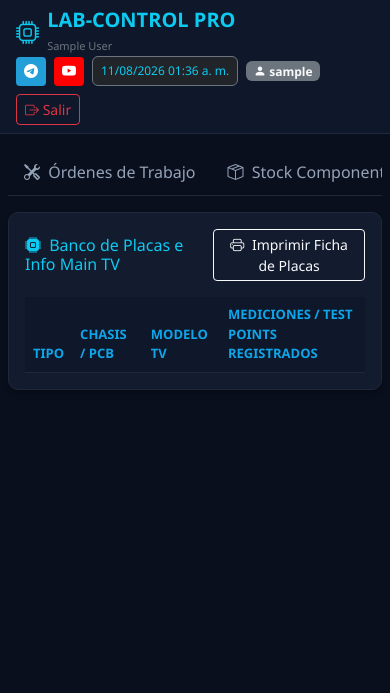
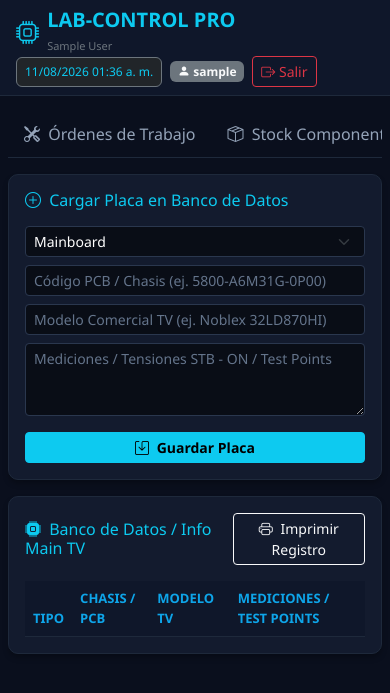
Before and after one commit to fbncastelli-bot/taller-control, a Flask app: page / in a window 390 px wide, after a click on "Banco de Placas / Info Main TV". Shown: the top 693 px of the page. Run offline with Flask 3, Linux system fonts and the light colour scheme; the visitor is signed in with stand-in values (Sample User, id 1); data that the repository does not hold is empty; some libraries are stand-ins or nearby versions.

Commit message:
Update index.html

```diff
--- a/templates/index.html
+++ b/templates/index.html
@@ -20,10 +20,6 @@
         .table-custom { color: #e2e8f0; }
         .table-custom th { background-color: #0f172a; color: var(--accent-blue); border-bottom: 1px solid var(--border-color); font-size: 13px; text-transform: uppercase; }
         .table-custom td { border-bottom: 1px solid var(--border-color); background-color: var(--bg-card); color: #e2e8f0; font-size: 14px; }
-        .btn-telegram { background-color: #229ED9; color: white; border: none; }
-        .btn-telegram:hover { background-color: #1c85b8; color: white; }
-        .btn-youtube { background-color: #FF0000; color: white; border: none; }
-        .btn-youtube:hover { background-color: #cc0000; color: white; }
         @media print {
             body * { visibility: hidden; }
             #area-impresion, #area-impresion * { visibility: visible; }
@@ -42,8 +38,6 @@
             </div>
         </div>
         <div class="d-flex align-items-center gap-2 flex-wrap">
-            <a href="https://t.me" target="_blank" class="btn btn-telegram btn-sm d-flex align-items-center gap-1"><i class="bi bi-telegram"></i> <span class="d-none d-md-inline">Telegram</span></a>
-            <a href="https://youtube.com" target="_blank" class="btn btn-youtube btn-sm d-flex align-items-center gap-1"><i class="bi bi-youtube"></i> <span class="d-none d-md-inline">YouTube</span></a>
             <span id="reloj-vivo" class="badge bg-dark text-info border border-secondary px-2 py-2 fw-normal">--:--</span>
             {% if usuario %}
             <span class="badge bg-secondary text-light"><i class="bi bi-person-fill"></i> {{ usuario }}</span>
@@ -240,17 +234,37 @@
             <!-- TAB 5: BANCO DE PLACAS / INFO MAIN TV -->
             <div class="tab-pane fade" id="placas" role="tabpanel">
                 <div class="row g-3">
-                    <div class="col-12">
+                    <div class="col-lg-4">
+                        <div class="card card-custom p-3">
+                            <h6 class="text-info mb-3"><i class="bi bi-plus-circle me-1"></i> Cargar Placa en Banco de Datos</h6>
+                            <form id="form-placa">
+                                <div class="mb-2">
+                                    <select id="placa-tipo" class="form-select form-select-sm">
+                                        <option value="Mainboard">Mainboard</option>
+                                        <option value="Fuente / Power">Fuente / Power</option>
+                                        <option value="Monoplaca (Combo)">Monoplaca (Combo)</option>
+                                        <option value="T-Con">T-Con</option>
+                                        <option value="Driver LED">Driver LED</option>
+                                    </select>
+                                </div>
+                                <div class="mb-2"><input type="text" id="placa-codigo" class="form-control form-control-sm" placeholder="Código PCB / Chasis (ej. 5800-A6M31G-0P00)" required></div>
+                                <div class="mb-2"><input type="text" id="placa-modelo" class="form-control form-control-sm" placeholder="Modelo Comercial TV (ej. Noblex 32LD870HI)" required></div>
+                                <div class="mb-3"><textarea id="placa-testpoints" class="form-control form-control-sm" rows="3" placeholder="Mediciones / Tensiones STB - ON / Test Points"></textarea></div>
+                                <button type="submit" class="btn btn-info btn-sm w-100 fw-bold"><i class="bi bi-save me-1"></i> Guardar Placa</button>
+                            </form>
+                        </div>
+                    </div>
+                    <div class="col-lg-8">
                         <div class="card card-custom p-3">
                             <div class="d-flex justify-content-between align-items-center mb-3">
-                                <h6 class="text-info m-0"><i class="bi bi-cpu-fill me-1"></i> Banco de Placas e Info Main TV</h6>
-                                <button class="btn btn-sm btn-outline-light" onclick="imprimirArea('tabla-placas')"><i class="bi bi-printer me-1"></i> Imprimir Ficha de Placas</button>
+                                <h6 class="text-info m-0"><i class="bi bi-cpu-fill me-1"></i> Banco de Datos / Info Main TV</h6>
+                                <button class="btn btn-sm btn-outline-light" onclick="imprimirArea('tabla-placas')"><i class="bi bi-printer me-1"></i> Imprimir Registro</button>
                             </div>
                             <div class="table-responsive">
                                 <table class="table table-custom table-hover align-middle m-0">
                                     <thead>
                                         <tr>
-                                            <th>Tipo</th><th>Chasis / PCB</th><th>Modelo TV</th><th>Mediciones / Test Points Registrados</th>
+                                            <th>Tipo</th><th>Chasis / PCB</th><th>Modelo TV</th><th>Mediciones / Test Points</th>
                                         </tr>
                                     </thead>
                                     <tbody id="tabla-placas"></tbody>
@@ -351,7 +365,7 @@
         function imprimirArea(idElemento) {
             const contenido = document.getElementById(idElemento).outerHTML;
             const area = document.getElementById('area-impresion');
-            area.innerHTML = `<h3>LAB-CONTROL PRO - COMPROBANTE TÉCNICO</h3>${contenido}`;
+            area.innerHTML = `<h3>LAB-CONTROL PRO - REGISTRO TÉCNICO</h3>${contenido}`;
             area.classList.remove('d-none');
             window.print();
             area.classList.add('d-none');
```
